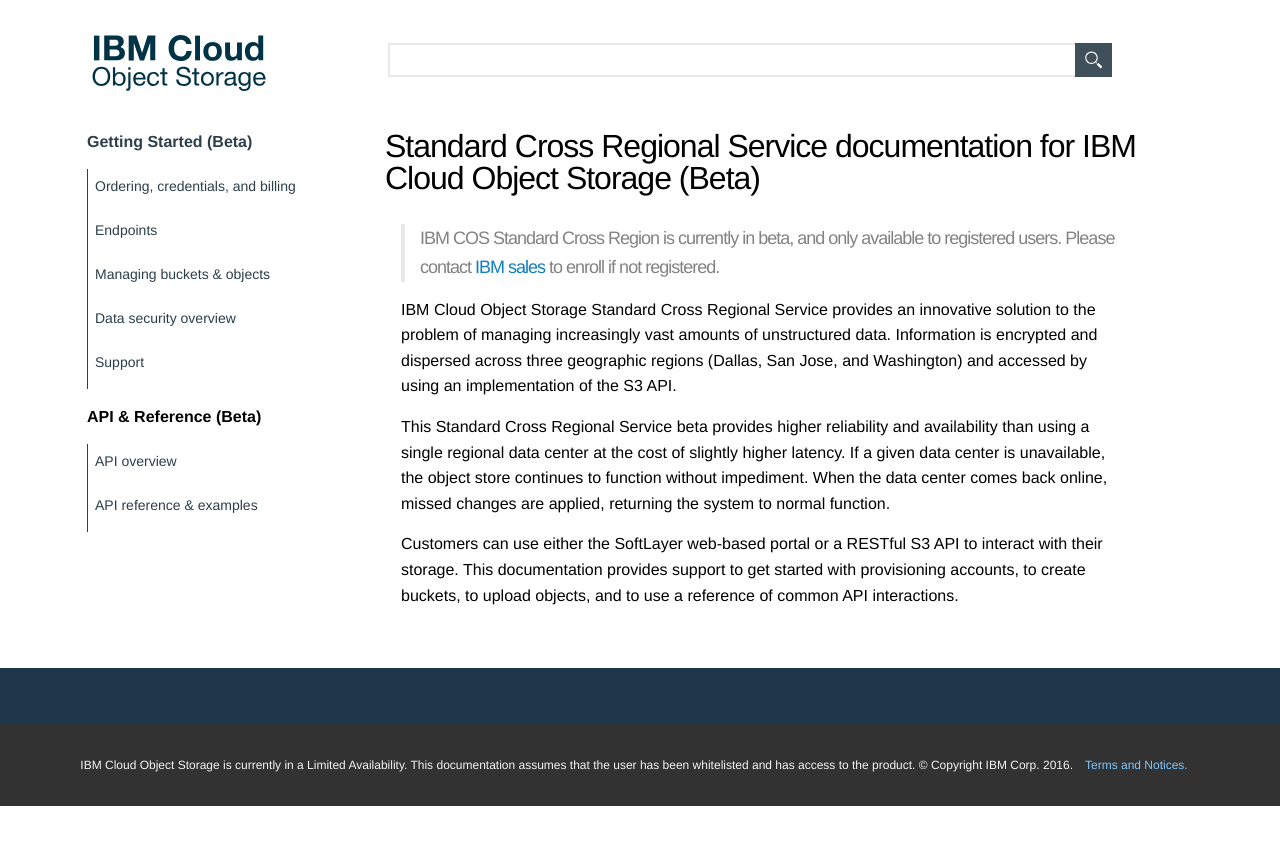
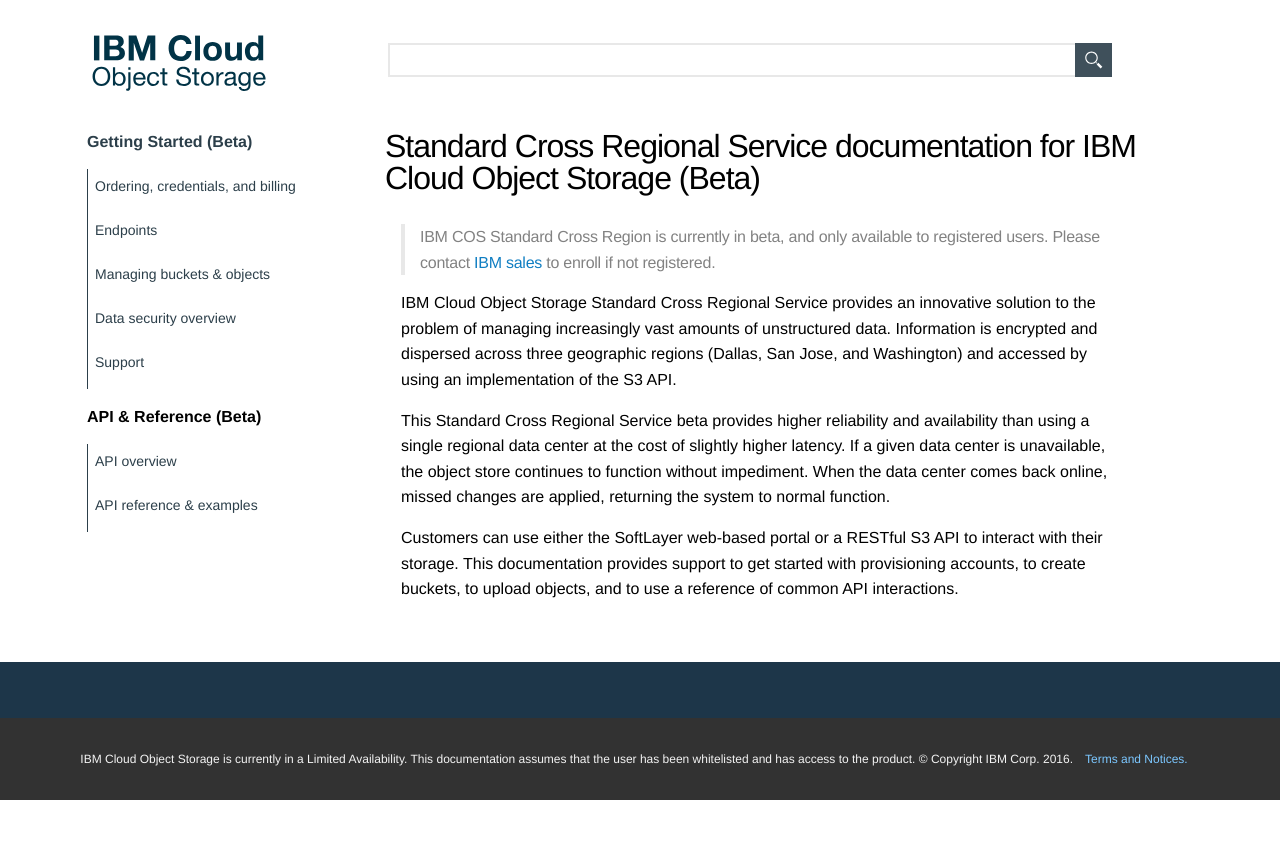
Before and after one commit to mpcarl-ibm/crs-docs, a Jekyll site: the page built from _beta/beta.md, in a window 1280 px wide. Shown: the top 845 px of the page. Built offline with Jekyll 4.4.1, drawn with Linux system fonts in a browser that asks for light colours.

Commit message:
fixed minor css issue

```diff
--- a/_sass/_base.scss
+++ b/_sass/_base.scss
@@ -108,8 +108,8 @@
     color: $grey-color;
     border-left: 4px solid $grey-color-light;
     padding-left: $spacing-unit / 2;
-    font-size: 18px;
-    letter-spacing: -1px;
+    font-size: 16px;
+    letter-spacing: -0.25px;
     font-style: none;
 
     > :last-child {
```
Also changed, not shown: 3 other files.
